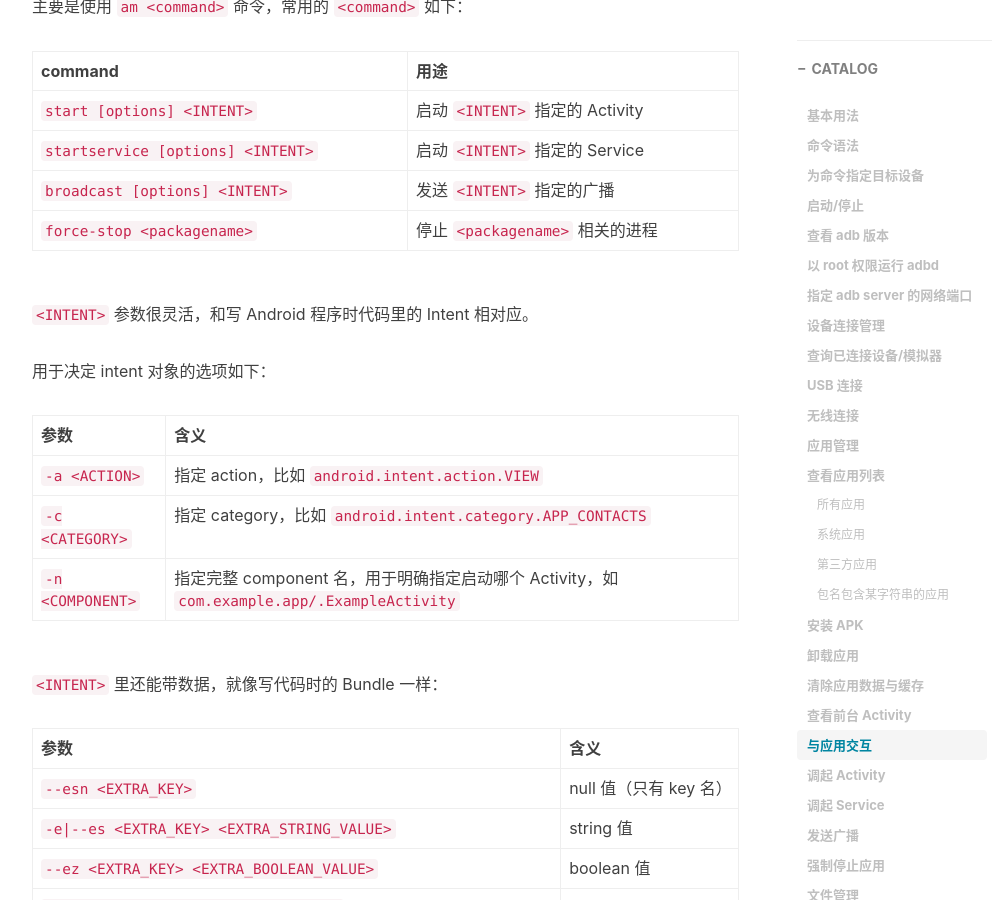
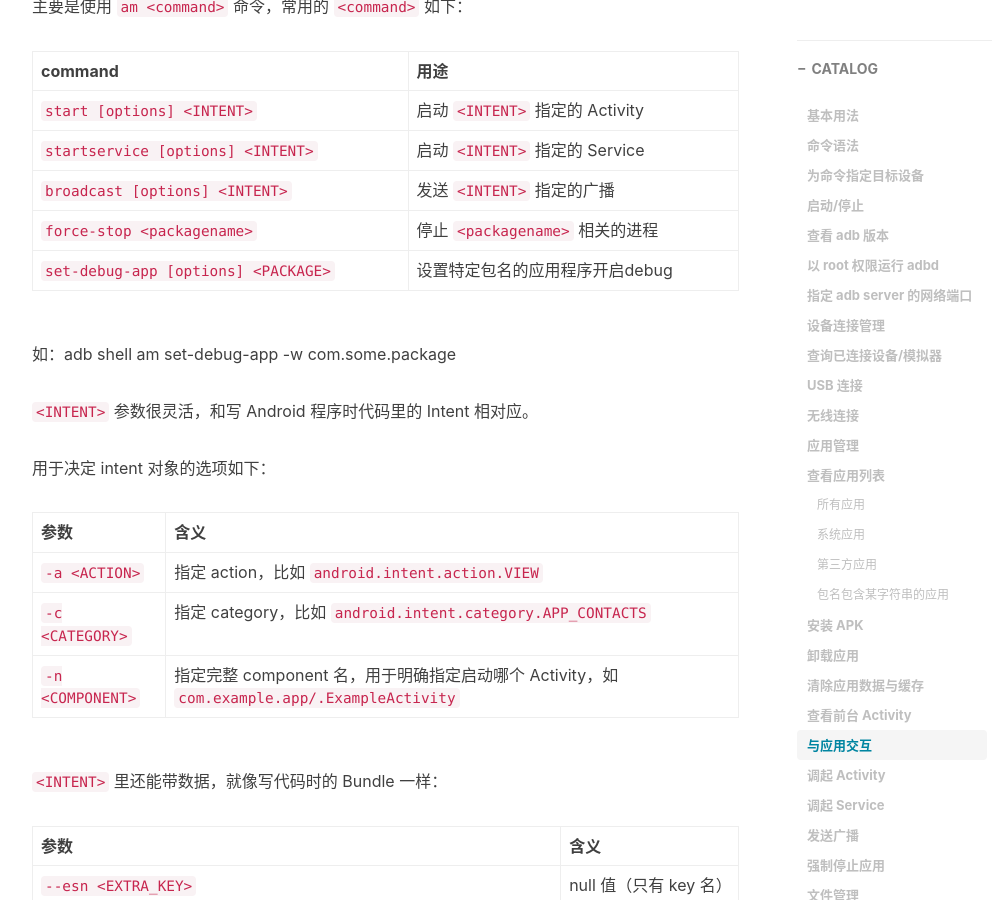
Before and after one commit to yuanfentiank789/yuanfentiank789.github.io, a Jekyll site: the page built from _posts/2016-09-01-adb.md, in a window 1280 px wide and 900 px high, scrolled down 14425 px. Shown: the whole window, without its empty margins (233-1235 px from the left). Built offline with Jekyll 4.4.1, drawn with Linux system fonts in a browser that asks for light colours; nearby versions of some CDN libraries; comment, search, counter and statistics services are not loaded.

Commit message:
update
update

```diff
--- a/_posts/2016-09-01-adb.md
+++ b/_posts/2016-09-01-adb.md
@@ -510,6 +510,9 @@ mFocusedActivity: ActivityRecord{8079d7e u0 com.cyanogenmod.trebuchet/com.androi
 | `startservice [options] <INTENT>` | 启动 `<INTENT>` 指定的 Service  |
 | `broadcast [options] <INTENT>`    | 发送 `<INTENT>` 指定的广播      |
 | `force-stop <packagename>`        | 停止 `<packagename>` 相关的进程 |
+| `set-debug-app [options] <PACKAGE>`|设置特定包名的应用程序开启debug |
+
+如：adb shell am set-debug-app -w com.some.package
 
 `<INTENT>` 参数很灵活，和写 Android 程序时代码里的 Intent 相对应。
 
```
